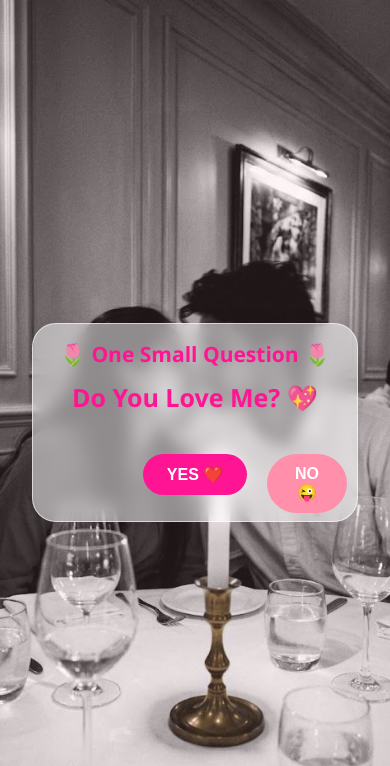
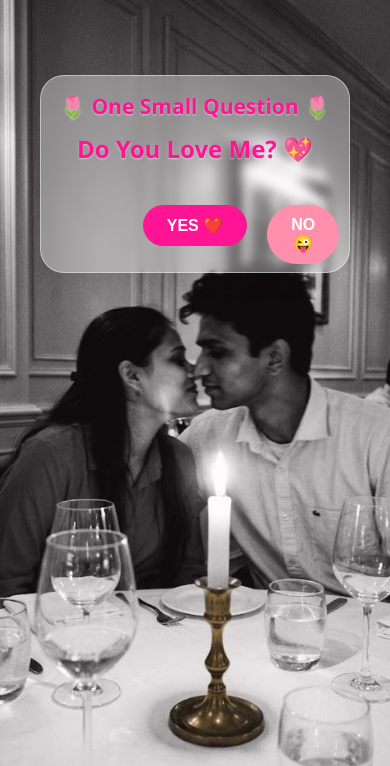
Before and after one commit to moinn07/my-love, a plain HTML site: page index.html in a window 390 px wide. Both pictures are taken after a click on the button "Continue ❤️". Shown: the top 766 px of the page. Drawn offline with Linux system fonts and the light colour scheme.

Commit message:
Update index.html

```diff
--- a/index.html
+++ b/index.html
@@ -28,7 +28,7 @@ body{
 .overlay{
     position:fixed;
     inset:0;
-    background:rgba(255,182,193,0.12);
+    background:rgba(255,182,193,0.06);
 }
 
 .container{
@@ -43,38 +43,52 @@ body{
 
 .card{
     position:relative;
-    background:rgba(255,255,255,0.50);
-    backdrop-filter:blur(8px);
-    -webkit-backdrop-filter:blur(8px);
+    background:rgba(255,255,255,0.32);
+    backdrop-filter:blur(5px);
+    -webkit-backdrop-filter:blur(5px);
     width:90%;
     max-width:480px;
     padding:24px;
     border-radius:28px;
     text-align:center;
-    border:1px solid rgba(255,255,255,0.6);
-    box-shadow:0 8px 25px rgba(0,0,0,.12);
+    border:1px solid rgba(255,255,255,0.45);
+    box-shadow:0 8px 25px rgba(0,0,0,.10);
+}
+
+#page2{
+    background:rgba(255,255,255,0.38);
+    max-width:460px;
 }
 
 #page3{
     max-width:440px;
+    background:rgba(255,255,255,0.48);
+}
+
+.top-question{
+    align-items:flex-start;
+    padding-top:60px;
 }
 
 h1{
     color:#ff1493;
     font-size:32px;
     margin-bottom:12px;
+    text-shadow:0 1px 2px rgba(255,255,255,0.5);
 }
 
 h2{
     color:#ff1493;
     font-size:23px;
     margin-bottom:12px;
+    text-shadow:0 1px 2px rgba(255,255,255,0.5);
 }
 
 p{
     color:#8b005d;
     font-size:16px;
     line-height:1.5;
+    font-weight:500;
 }
 
 button{
@@ -82,7 +96,7 @@ button{
     border:none;
     border-radius:40px;
     font-size:17px;
-    font-weight:600;
+    font-weight:700;
     cursor:pointer;
     margin:10px;
     transition:.3s;
@@ -115,7 +129,7 @@ button:hover{
 .heart{
     position:absolute;
     z-index:1;
-    opacity:.75;
+    opacity:.70;
     animation:float 8s linear infinite;
     pointer-events:none;
 }
@@ -140,14 +154,29 @@ button:hover{
         padding:10px;
     }
 
+    .top-question{
+        align-items:flex-start;
+        padding-top:75px;
+    }
+
     .card{
         width:86%;
         padding:18px;
         border-radius:24px;
+        background:rgba(255,255,255,0.30);
+    }
+
+    #page2{
+        background:rgba(255,255,255,0.36);
+        width:84%;
+    }
+
+    #page3{
+        background:rgba(255,255,255,0.46);
     }
 
     h1{
-        font-size:28px;
+        font-size:27px;
         margin-bottom:10px;
     }
 
@@ -174,7 +203,7 @@ button:hover{
     }
 
     h1{
-        font-size:25px;
+        font-size:24px;
     }
 
     p{
@@ -188,7 +217,7 @@ button:hover{
 
 <div class="overlay"></div>
 
-<div class="container">
+<div class="container" id="mainContainer">
 
     <div class="card" id="page1">
         <h1>💖 Hey My Princess 💖</h1>
@@ -274,6 +303,7 @@ function nextPage(){
 
     document.getElementById("page1").classList.add("hidden");
     document.getElementById("page2").classList.remove("hidden");
+    document.getElementById("mainContainer").classList.add("top-question");
 }
 
 function showLove(){
@@ -282,6 +312,7 @@ function showLove(){
 
     document.getElementById("page2").classList.add("hidden");
     document.getElementById("page3").classList.remove("hidden");
+    document.getElementById("mainContainer").classList.remove("top-question");
 }
 
 const noBtn = document.getElementById("noBtn");
```
